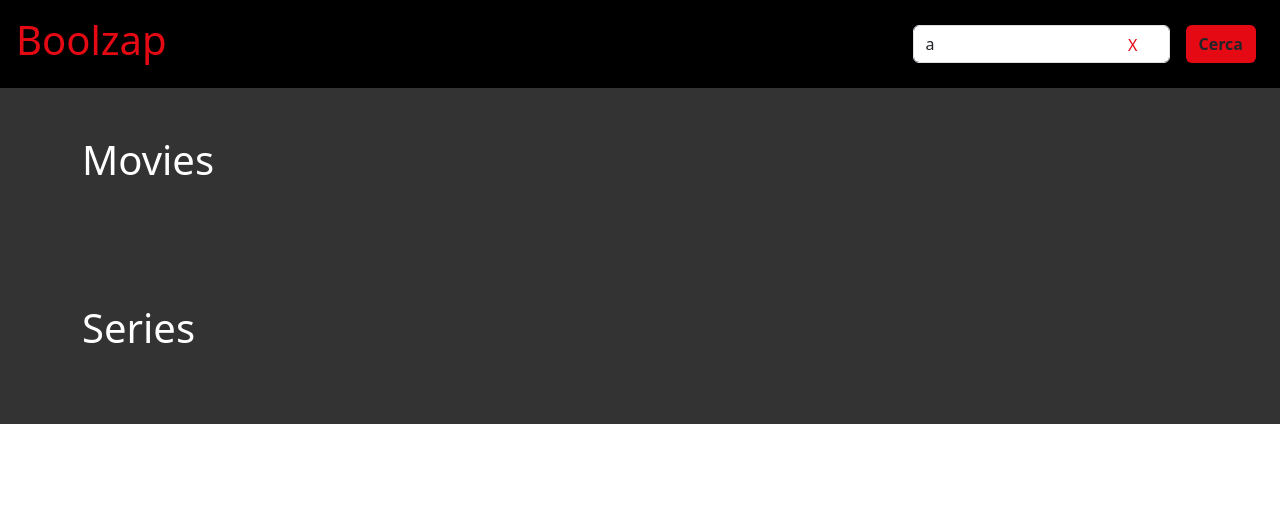
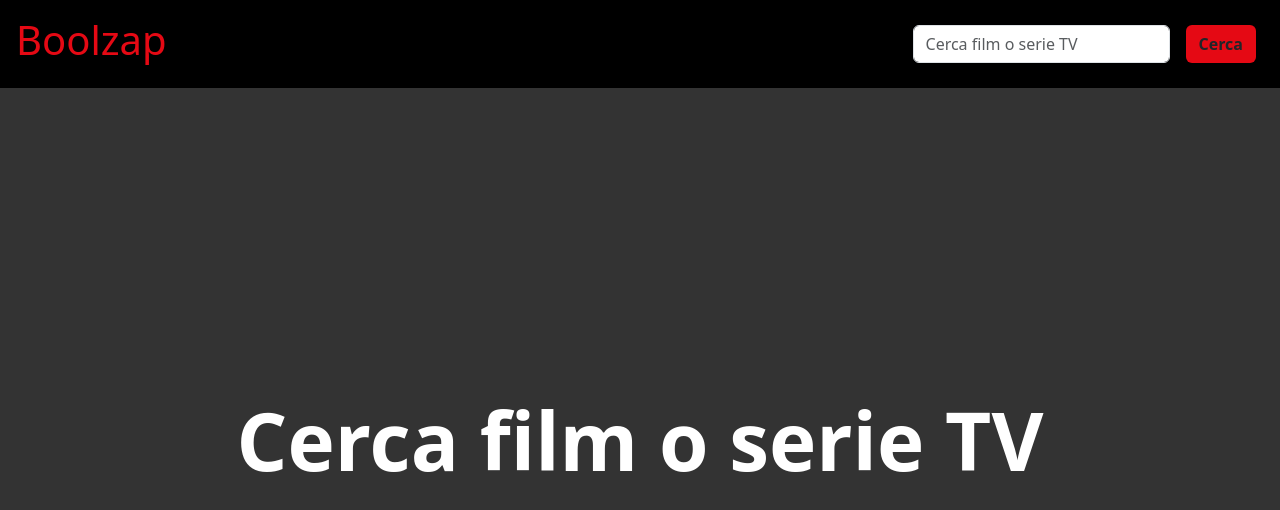
Before and after one commit to IIODERII/vite-boolflix, a Vue app: page / in a window 1280 px wide. Shown: the top 510 px of the page. Built offline with nearby package versions, Linux system fonts and the light colour scheme.

Commit message:
milestone 1 completed

```diff
--- a/src/components/HeaderComponent.vue
+++ b/src/components/HeaderComponent.vue
@@ -11,7 +11,7 @@
         @keyup.enter="search()"
       />
       <button class="btn fw-bold" @click="search()">Cerca</button>
-      <span v-if="store.params.query" @click="store.params.query = ''">X</span>
+      <span v-if="store.params.query" @click="emptyQuery()">X</span>
     </div>
   </div>
 </template>
@@ -39,6 +39,11 @@ export default {
         console.log(resp.data.results);
         this.store.searchedSeriesList = resp.data.results;
       });
+    },
+
+    emptyQuery() {
+      this.store.params.query = "";
+      this.search();
     },
   },
 };
--- a/src/components/searched/SearchedComponent.vue
+++ b/src/components/searched/SearchedComponent.vue
@@ -1,6 +1,16 @@
 <template>
-  <main>
-    <div class="container">
+  <main class="position-relative">
+    <div
+      class="default-page"
+      v-if="
+        store.searchedMovieList.length === 0 &&
+        store.searchedSeriesList.length === 0
+      "
+    >
+      <h2 class="display-1 fw-bold">Cerca film o serie TV</h2>
+    </div>
+
+    <div class="container" v-else>
       <SearchedMovies />
 
       <SearchedSeries />
@@ -33,5 +43,18 @@ export default {
 main {
   background-color: $secondaryColor;
   color: $whiteColor;
+  min-height: calc(100vh - 88px);
+
+  .default-page {
+    position: absolute;
+    top: 0;
+    left: 0;
+    right: 0;
+    bottom: 0;
+    display: flex;
+    align-items: center;
+    justify-content: center;
+    background-color: $secondaryColor;
+  }
 }
 </style>
--- a/src/store.js
+++ b/src/store.js
@@ -8,7 +8,7 @@ export const store = reactive({
   },
   params: {
     api_key: "3d1d44f45c31beb4fa420771967796c4",
-    query: "a",
+    query: "",
   },
   error: "",
   loading: false,
```
